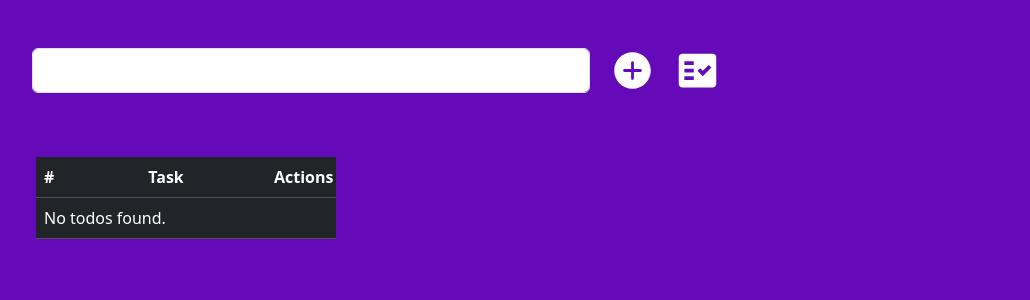
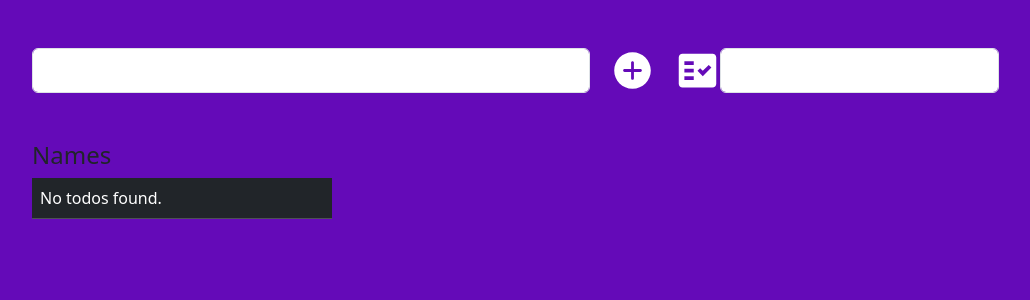
Before and after one commit to Ramzan8898/react-daily-tasks, a React (Create React App) app: page / in a window 1280 px wide. Both pictures are taken after a click on the icon 747 px from the left and 70 px from the top of the page. Shown: the top 300 px of the page, without its empty margins (50-1080 px from the left). Built offline with nearby package versions, Linux system fonts and the light colour scheme.

Commit message:
add input field for Note title

```diff
--- a/src/App.js
+++ b/src/App.js
@@ -14,7 +14,8 @@ class App extends React.Component {
       editIndex: null,
       editInput: '',
       hoveredRowIndex: null,
-      isContentEditable: false
+      isContentEditable: false,
+      isHidden: ""
     }
   }
 
@@ -57,7 +58,9 @@ class App extends React.Component {
   }
 
   cloneTable = () => {
-    alert("i am cilcked");
+    document.querySelector("#title_input").classList.add('d-block');
+    document.querySelector("#title_input").classList.remove('d-none');
+
   }
 
   addTodo = () => {
@@ -90,18 +93,12 @@ class App extends React.Component {
         <input type="text" placeholder='Your Task' className='form-control w-50 p-2'
           name='task' value={this.state.input} onChange={(e) => this.setState({ input: e.target.value })} />
         <IoIosAddCircle onClick={this.addTodo} style={{ fontSize: '45px', color: 'white', cursor: 'pointer', marginLeft: '20px' }} />
-        <MdFactCheck style={{ fontSize: '45px', color: 'white', cursor: 'pointer', marginLeft: '20px' }} onClick={this.cloneTable}/>
+        <MdFactCheck style={{ fontSize: '45px', color: 'white', cursor: 'pointer', marginLeft: '20px' }} onClick={this.cloneTable} />
+        <input type="text" id='title_input' className='d-none form-control w-25' />
       </div>
-      <div className='container p-3' >
-        <table  className='table table-hover table-dark ' style={{ tableLayout: 'fixed', width: '300px' }}>
-
-            <thead>
-              <tr>
-                <th style={{ width: "30px" }}>#</th>
-                <th className='text-center'>Task</th>
-                <th style={{ width: "70px" }}>Actions</th>
-              </tr>
-            </thead>
+      <div className='container' >
+        <h4>Names</h4>
+        <table className='table table-hover table-dark bg-dark' style={{ tableLayout: 'fixed', width: '300px' }}>
           {this.state.tasks.length !== 0 ? (
             <tbody className='w-100'>
               {this.state.tasks.map((task, index) => (
```
Lines whose indentation alone changed are shown as unchanged.
